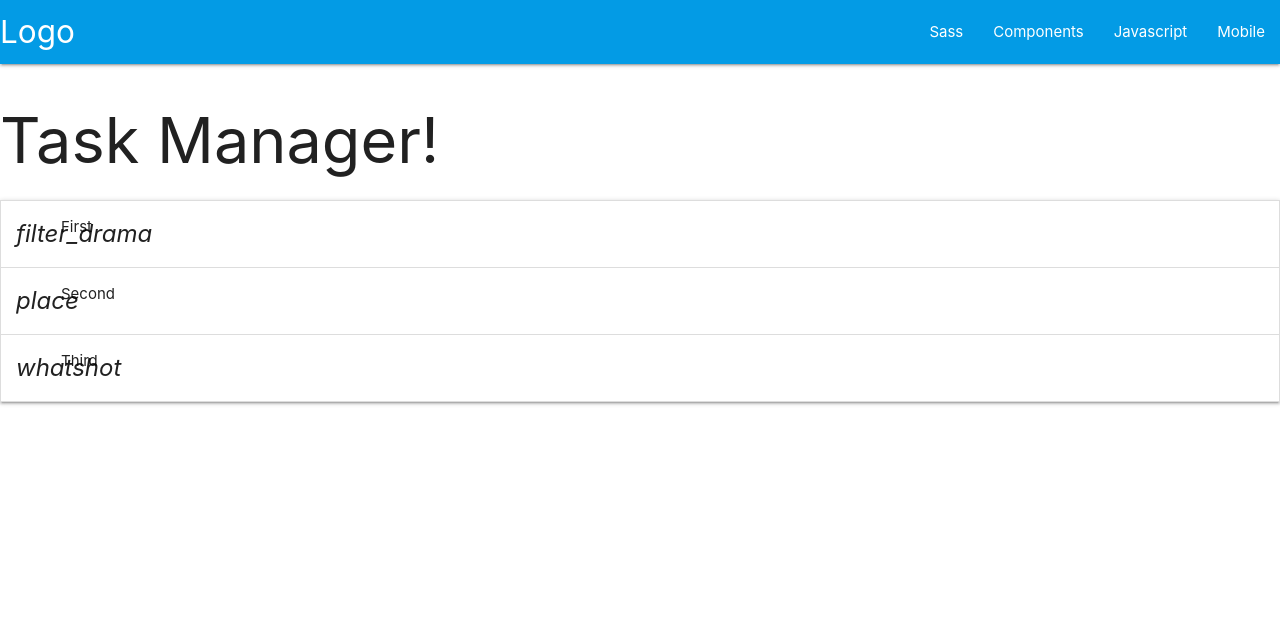
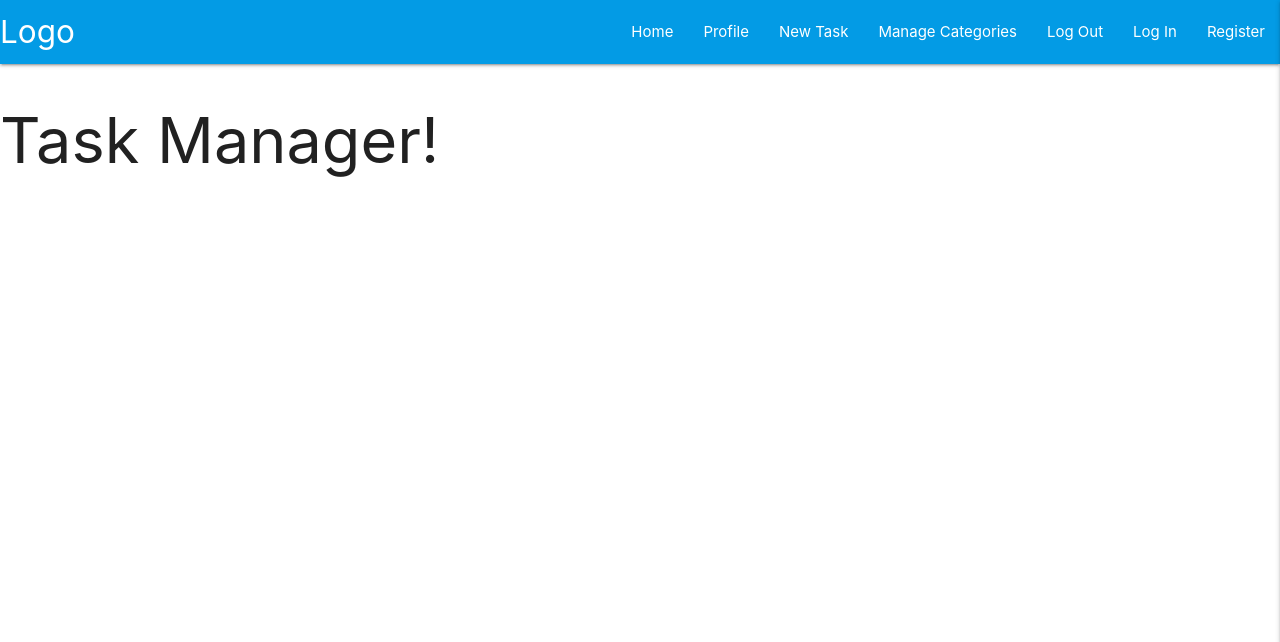
Before and after one commit to hfzespinoz4/DataDevelopment_MiniProject, a Flask app: page / in a window 1280 px wide. Shown: the top 642 px of the page. Run offline with Flask 2, Linux system fonts and the light colour scheme; data that the repository does not hold is empty; some libraries are stand-ins or nearby versions.

Commit message:
Adding Materialize Navbar and SideNav

```diff
--- a/static/css/style.css
+++ b/static/css/style.css
@@ -2,5 +2,5 @@ body{
 }
 
 .text-shadow{
-
+    text-shadow: 2px, 2px, 2px rgba(0, 0, 0, 0.5);
 }
--- a/static/js/script.js
+++ b/static/js/script.js
@@ -0,0 +1,5 @@
+ /*Initializing Mobile Collapse Button */
+
+ $(document).ready(function(){
+    $(".sidenav").sidenav({edge: "right"});
+  });
--- a/templates/base.html
+++ b/templates/base.html
@@ -15,42 +15,35 @@
             <nav class="nav-extended text-shadow light-blue darken-1">
             <!-- For desktop view -->
                 <div class="nav-wrapper">
-                <a href="#!" class="brand-logo">Logo</a>
-                <a href="#" data-target="mobile-demo" class="sidenav-trigger"><i class="material-icons">menu</i></a>
-                <ul class="right hide-on-med-and-down">
-                    <li><a href="sass.html">Sass</a></li>
-                    <li><a href="badges.html">Components</a></li>
-                    <li><a href="collapsible.html">Javascript</a></li>
-                    <li><a href="mobile.html">Mobile</a></li>
-                </ul>
+                    <a href="{{ url_for('get_tasks')}}" class="brand-logo">Logo</a>
+                    <a href="#" data-target="mobile-demo" class="sidenav-trigger right"><i class="material-icons">menu</i></a>
+                    <ul class="right hide-on-med-and-down">
+                        <li><a href="{{ url_for('get_tasks')}}">Home</a></li>
+                        <li><a href="#">Profile</a></li>
+                        <li><a href="#">New Task</a></li>
+                        <li><a href="#">Manage Categories</a></li>
+                        <li><a href="#">Log Out</a></li>
+                        <li><a href="#">Log In</a></li>
+                        <li><a href="#">Register</a></li>
+                    </ul>
                 </div>
             </nav>
             <!-- For Mobile View -->
             <ul class="sidenav" id="mobile-demo">
-                <li><a href="sass.html">Sass</a></li>
-                <li><a href="badges.html">Components</a></li>
-                <li><a href="collapsible.html">Javascript</a></li>
-                <li><a href="mobile.html">Mobile</a></li>
+                <li><h4 class="center-align light-blue-text text-darken-4">Task Manager</h4></li>
+                <li><a href="{{ url_for('get_tasks')}}">Home</a></li>
+                <li><a href="#">Profile</a></li>
+                <li><a href="#">New Task</a></li>
+                <li><a href="#">Manage Categories</a></li>
+                <li><a href="#">Log Out</a></li>
+                <li><a href="#">Log In</a></li>
+                <li><a href="#">Register</a></li>
             </ul>
         </header>
             <h1>Task Manager!</h1>
             {% block content %}
             {% endblock %}
 
-            <ul class="collapsible">
-                <li>
-                    <div class="collapsible-header"><i class="material-icons">filter_drama</i>First</div>
-                    <div class="collapsible-body"><span>Lorem ipsum dolor sit amet.</span></div>
-                </li>
-                <li>
-                    <div class="collapsible-header"><i class="material-icons">place</i>Second</div>
-                    <div class="collapsible-body"><span>Lorem ipsum dolor sit amet.</span></div>
-                </li>
-                <li>
-                    <div class="collapsible-header"><i class="material-icons">whatshot</i>Third</div>
-                    <div class="collapsible-body"><span>Lorem ipsum dolor sit amet.</span></div>
-                </li>
-            </ul>
         <script src="https://code.jquery.com/jquery-3.5.1.min.js"
                 integrity="sha256-9/aliU8dGd2tb6OSsuzixeV4y/faTqgFtohetphbbj0=" crossorigin="anonymous"></script>
         <script src="https://cdnjs.cloudflare.com/ajax/libs/materialize/1.0.0/js/materialize.min.js"></script>
```
